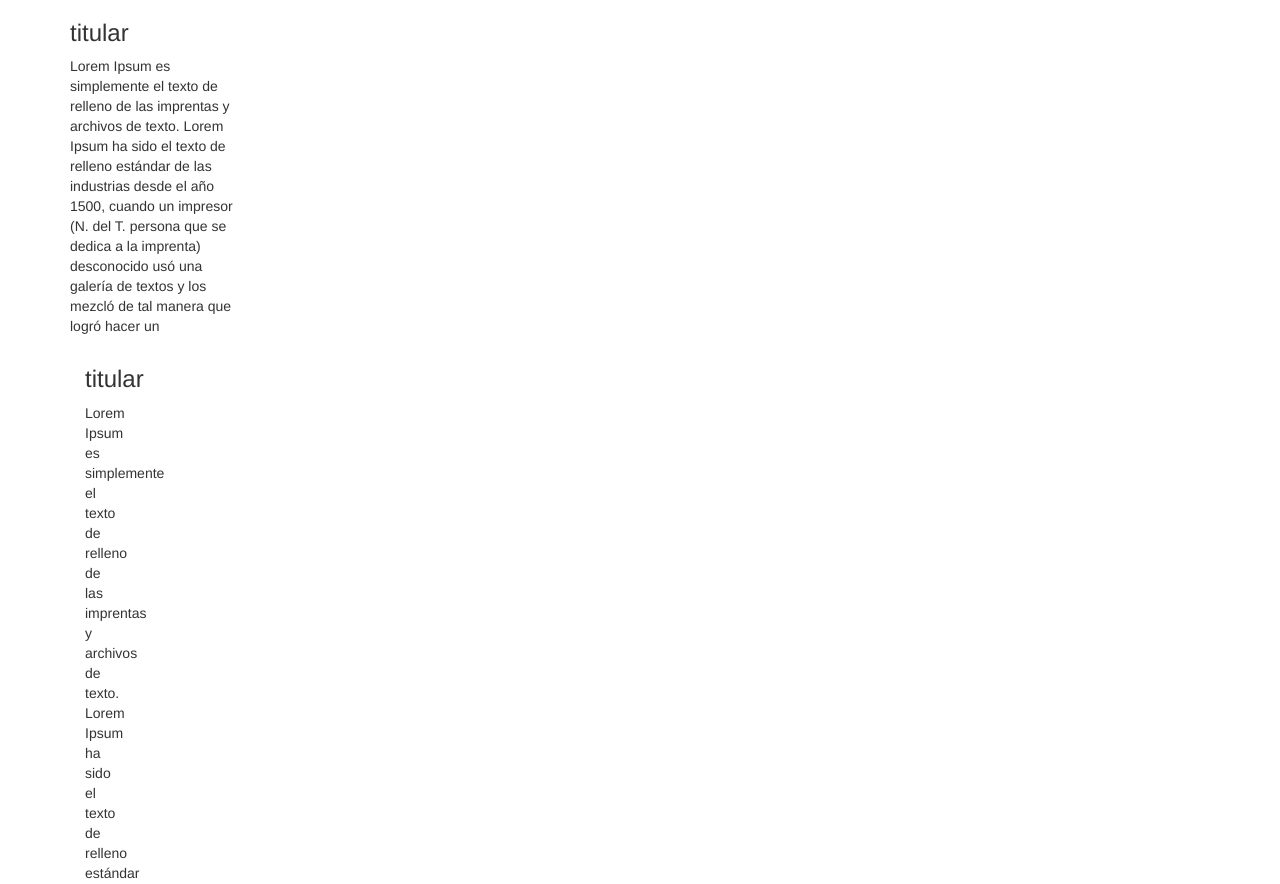
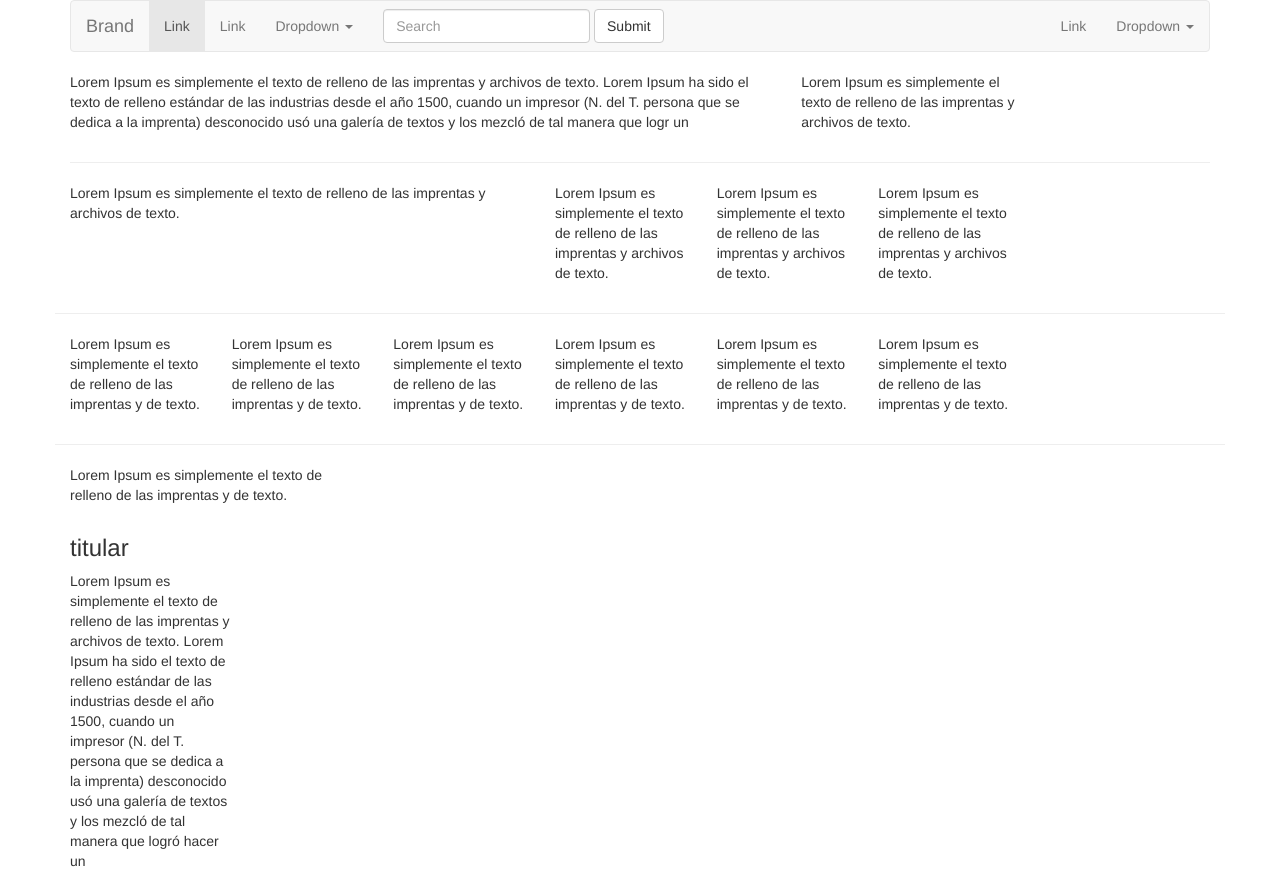
Before and after one commit to chardz/wireframe-clarin, a plain HTML site: page index.html in a window 1280 px wide. Shown: the top 884 px of the page. Drawn offline with Linux system fonts and the light colour scheme.

Commit message:
index actualizado

```diff
--- a/index.html
+++ b/index.html
@@ -14,24 +14,143 @@
   </head>
   <body>
     <div class="container">
+      <nav class="navbar navbar-default" role="navigation">
+  <!-- Brand and toggle get grouped for better mobile display -->
+  <div class="navbar-header">
+    <button type="button" class="navbar-toggle" data-toggle="collapse" data-target=".navbar-ex1-collapse">
+      <span class="sr-only">Toggle navigation</span>
+      <span class="icon-bar"></span>
+      <span class="icon-bar"></span>
+      <span class="icon-bar"></span>
+    </button>
+    <a class="navbar-brand" href="#">Brand</a>
+  </div>
+
+  <!-- Collect the nav links, forms, and other content for toggling -->
+  <div class="collapse navbar-collapse navbar-ex1-collapse">
+    <ul class="nav navbar-nav">
+      <li class="active"><a href="#">Link</a></li>
+      <li><a href="#">Link</a></li>
+      <li class="dropdown">
+        <a href="#" class="dropdown-toggle" data-toggle="dropdown">Dropdown <b class="caret"></b></a>
+        <ul class="dropdown-menu">
+          <li><a href="#">Action</a></li>
+          <li><a href="#">Another action</a></li>
+          <li><a href="#">Something else here</a></li>
+          <li><a href="#">Separated link</a></li>
+          <li><a href="#">One more separated link</a></li>
+        </ul>
+      </li>
+    </ul>
+    <form class="navbar-form navbar-left" role="search">
+      <div class="form-group">
+        <input type="text" class="form-control" placeholder="Search">
+      </div>
+      <button type="submit" class="btn btn-default">Submit</button>
+    </form>
+    <ul class="nav navbar-nav navbar-right">
+      <li><a href="#">Link</a></li>
+      <li class="dropdown">
+        <a href="#" class="dropdown-toggle" data-toggle="dropdown">Dropdown <b class="caret"></b></a>
+        <ul class="dropdown-menu">
+          <li><a href="#">Action</a></li>
+          <li><a href="#">Another action</a></li>
+          <li><a href="#">Something else here</a></li>
+          <li><a href="#">Separated link</a></li>
+        </ul>
+      </li>
+    </ul>
+  </div><!-- /.navbar-collapse -->
+</nav>
+
+         <div class="row">
+      <div class="col-md-12">
+        <div class="row">
+         <div class="col-md-10">
+          <div class="row">
+            <div class="col-md-9">
+
+            <p>Lorem Ipsum es simplemente el texto de relleno de las imprentas y archivos de texto. Lorem Ipsum ha sido el texto de relleno estándar de las industrias desde el año 1500, cuando un impresor (N. del T. persona que se dedica a la imprenta) desconocido usó una galería de textos y los mezcló de tal manera que logr un </p>
+            </div>
+            <div class="col-md-3">
+              <p>Lorem Ipsum es simplemente el texto de relleno de las imprentas y archivos de texto.</p>
+            </div>
+          </div>
+        </div>
+
+      </div>
+        <hr>
+    </div>
       <div class="row">
+      <div class="col-md-10">
+
+        <div class="col-md-6">
+          <p>Lorem Ipsum es simplemente el texto de relleno de las imprentas y archivos de texto.</p>
+        </div>
+        <div class="col-md-2">
+          <p>Lorem Ipsum es simplemente el texto de relleno de las imprentas y archivos de texto.</p>
+        </div>
+        <div class="col-md-2">
+          <p>Lorem Ipsum es simplemente el texto de relleno de las imprentas y archivos de texto.</p>
+        </div>
+        <div class="col-md-2">
+          <p>Lorem Ipsum es simplemente el texto de relleno de las imprentas y archivos de texto.</p>
+        </div>
+      </div>
+
+    </div>
+     <hr>
+      <div class="row">
+        <div class="col-md-10">
+          <div class="col-md-2">
+            <p>Lorem Ipsum es simplemente el texto de relleno de las imprentas y  de texto.</p>
+          </div>
+          <div class="col-md-2">
+            <p>Lorem Ipsum es simplemente el texto de relleno de las imprentas y  de texto.</p>
+          </div><div class="col-md-2">
+            <p>Lorem Ipsum es simplemente el texto de relleno de las imprentas y  de texto.</p>
+          </div><div class="col-md-2">
+            <p>Lorem Ipsum es simplemente el texto de relleno de las imprentas y  de texto.</p>
+          </div><div class="col-md-2">
+            <p>Lorem Ipsum es simplemente el texto de relleno de las imprentas y  de texto.</p>
+          </div><div class="col-md-2">
+            <p>Lorem Ipsum es simplemente el texto de relleno de las imprentas y  de texto.</p>
+          </div>
+        </div>
+      </div>
+      <hr>
+         <div class="row">
+          <div class=" col-md-10">
+          <div class=" col-md-4">
+            <p>Lorem Ipsum es simplemente el texto de relleno de las imprentas y  de texto.</p>
+          </div>
+        </div>
+
+
+
+
+
+
+
+
+
+
+
+
+
+
+
+
+    </div> <!-- /slyder -->
+
+
+
+
+
+
+      <div class="row col-md-12">
          <div class="col-sm-6 col-md-2">
           <h3>titular</h3>
-<p>Lorem Ipsum es simplemente el texto de relleno de las imprentas y archivos de texto. Lorem Ipsum ha sido el texto de relleno estándar de las industrias desde el año 1500, cuando un impresor (N. del T. persona que se dedica a la imprenta) desconocido usó una galería de textos y los mezcló de tal manera que logró hacer un </p>
-  <div class="col-sm-6 col-md-2">
-    <h3>titular</h3>
-<p>Lorem Ipsum es simplemente el texto de relleno de las imprentas y archivos de texto. Lorem Ipsum ha sido el texto de relleno estándar de las industrias desde el año 1500, cuando un impresor (N. del T. persona que se dedica a la imprenta) desconocido usó una galería de textos y los mezcló de tal manera que logró hacer un </p>
-  <div class="col-sm-6 col-md-2">
-    <h3>titular</h3>
-<p>Lorem Ipsum es simplemente el texto de relleno de las imprentas y archivos de texto. Lorem Ipsum ha sido el texto de relleno estándar de las industrias desde el año 1500, cuando un impresor (N. del T. persona que se dedica a la imprenta) desconocido usó una galería de textos y los mezcló de tal manera que logró hacer un </p>
-  <div class="col-sm-6 col-md-2">
-    <h3>titular</h3>
-<p>Lorem Ipsum es simplemente el texto de relleno de las imprentas y archivos de texto. Lorem Ipsum ha sido el texto de relleno estándar de las industrias desde el año 1500, cuando un impresor (N. del T. persona que se dedica a la imprenta) desconocido usó una galería de textos y los mezcló de tal manera que logró hacer un </p>
-  <div class="col-sm-6 col-md-2">
-    <h3>titular</h3>
-<p>Lorem Ipsum es simplemente el texto de relleno de las imprentas y archivos de texto. Lorem Ipsum ha sido el texto de relleno estándar de las industrias desde el año 1500, cuando un impresor (N. del T. persona que se dedica a la imprenta) desconocido usó una galería de textos y los mezcló de tal manera que logró hacer un </p>
-  <div class="col-sm-6 col-md-2">
-    <h3>titular</h3>
 <p>Lorem Ipsum es simplemente el texto de relleno de las imprentas y archivos de texto. Lorem Ipsum ha sido el texto de relleno estándar de las industrias desde el año 1500, cuando un impresor (N. del T. persona que se dedica a la imprenta) desconocido usó una galería de textos y los mezcló de tal manera que logró hacer un </p>
 
 
```
